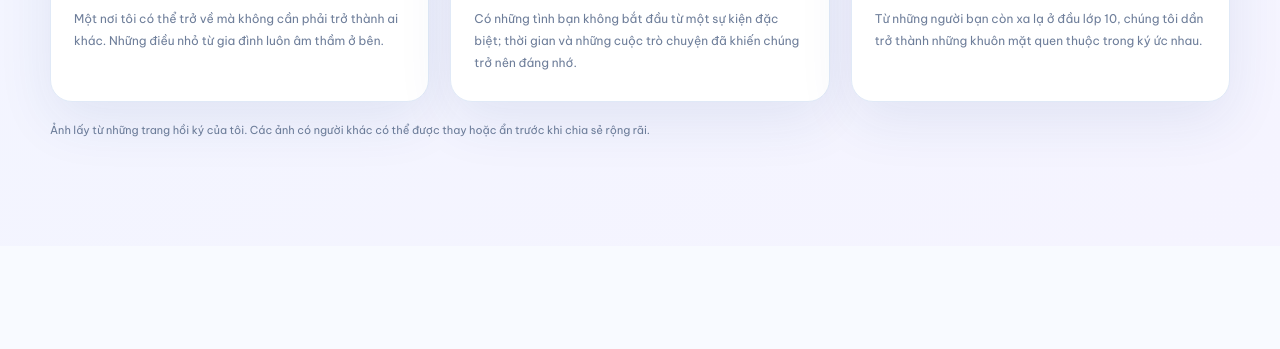
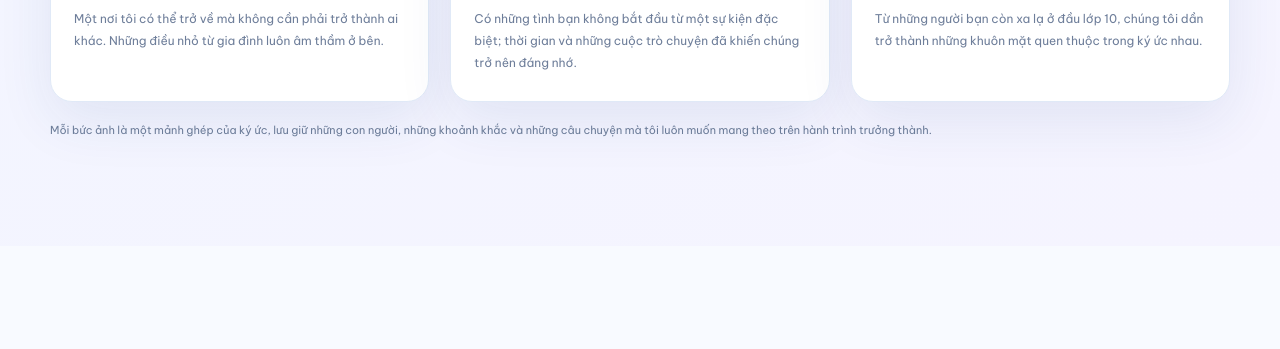
Before and after one commit to phamducmanh2th/phamducmanh, a plain HTML site: page index.html in a window 1280 px wide. Shown: the part 5800-6149 px from the top of the page. Drawn offline with nearby package versions, Linux system fonts and the light colour scheme.

Commit message:
Update index.html

```diff
--- a/index.html
+++ b/index.html
@@ -132,7 +132,7 @@
           <article class="memory-card reveal"><img src="assets/toi.jpg" loading="lazy" alt="Trang ảnh và kỷ niệm trong hồi ký" /><div><span class="memory-category">BẠN BÈ</span><h3>Những cuộc gặp tình cờ</h3><p>Có những tình bạn không bắt đầu từ một sự kiện đặc biệt; thời gian và những cuộc trò chuyện đã khiến chúng trở nên đáng nhớ.</p></div></article>
           <article class="memory-card reveal"><img src="assets/ky-yeu-lop.jpg" loading="lazy" alt="Trang kỷ yếu thời học sinh từ cuốn hồi ký" /><div><span class="memory-category">THỜI HỌC SINH</span><h3>Chúng tôi của những năm ấy</h3><p>Từ những người bạn còn xa lạ ở đầu lớp 10, chúng tôi dần trở thành những khuôn mặt quen thuộc trong ký ức nhau.</p></div></article>
         </div>
-        <p class="gallery-note">Ảnh lấy từ những trang hồi ký của tôi. Các ảnh có người khác có thể được thay hoặc ẩn trước khi chia sẻ rộng rãi.</p>
+        <p class="gallery-note">Mỗi bức ảnh là một mảnh ghép của ký ức, lưu giữ những con người, những khoảnh khắc và những câu chuyện mà tôi luôn muốn mang theo trên hành trình trưởng thành.</p>
       </div>
     </section>
 
```
